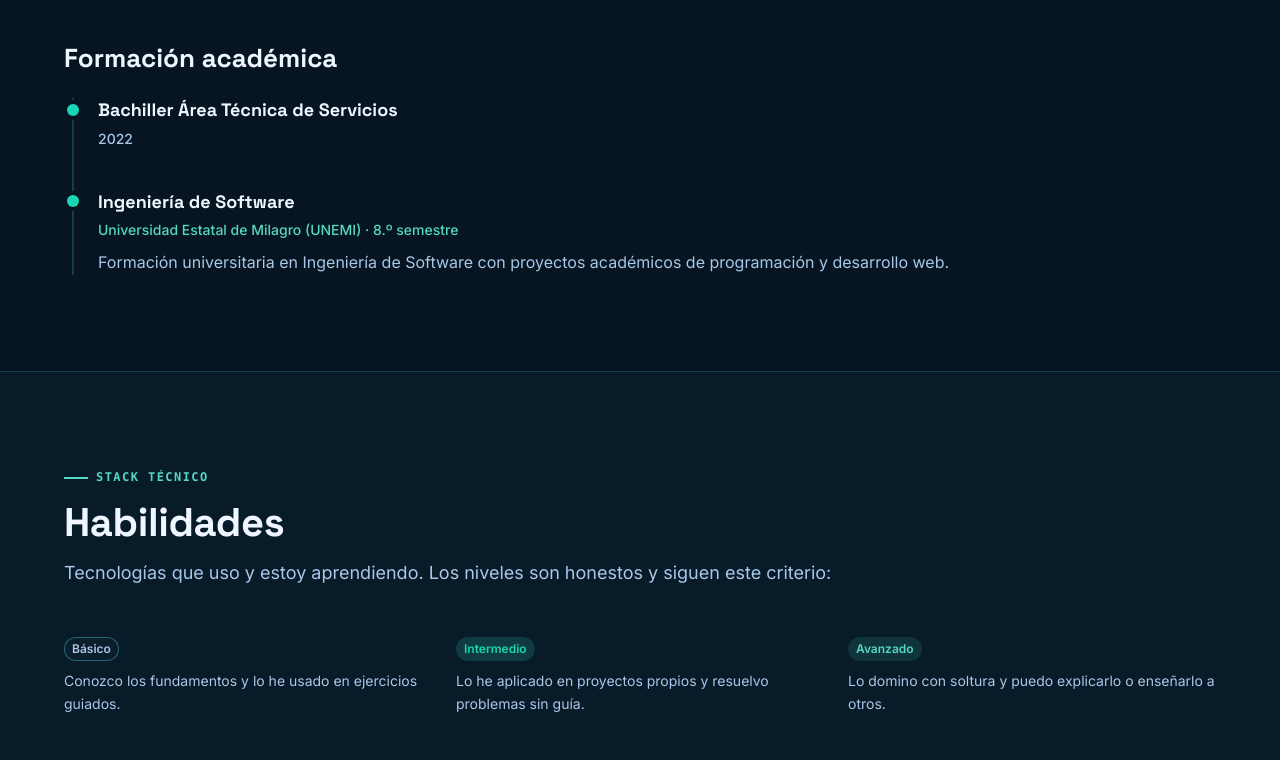
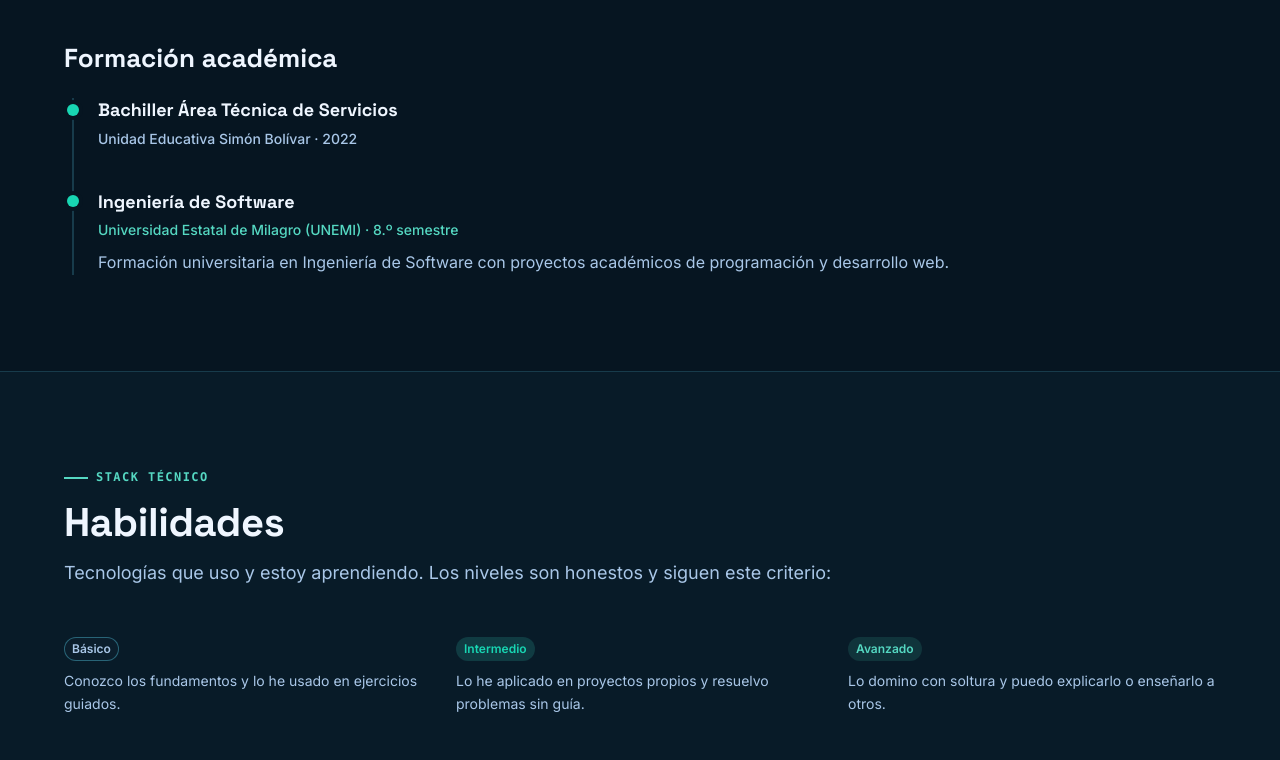
Before and after one commit to JordyVERGARA/Portafolio-, a plain HTML site: page index.html in a window 1280 px wide. Shown: the part 1360-2120 px from the top of the page. Drawn offline with Linux system fonts and the light colour scheme.

Commit message:
Add school name to education history

```diff
--- a/index.html
+++ b/index.html
@@ -164,7 +164,7 @@
             <li class="timeline__item">
               <article>
                 <h4 class="timeline__title">Bachiller Área Técnica de Servicios</h4>
-                <p class="timeline__meta">2022</p>
+                <p class="timeline__meta">Unidad Educativa Simón Bolívar · 2022</p>
               </article>
             </li>
             <li class="timeline__item">
```
